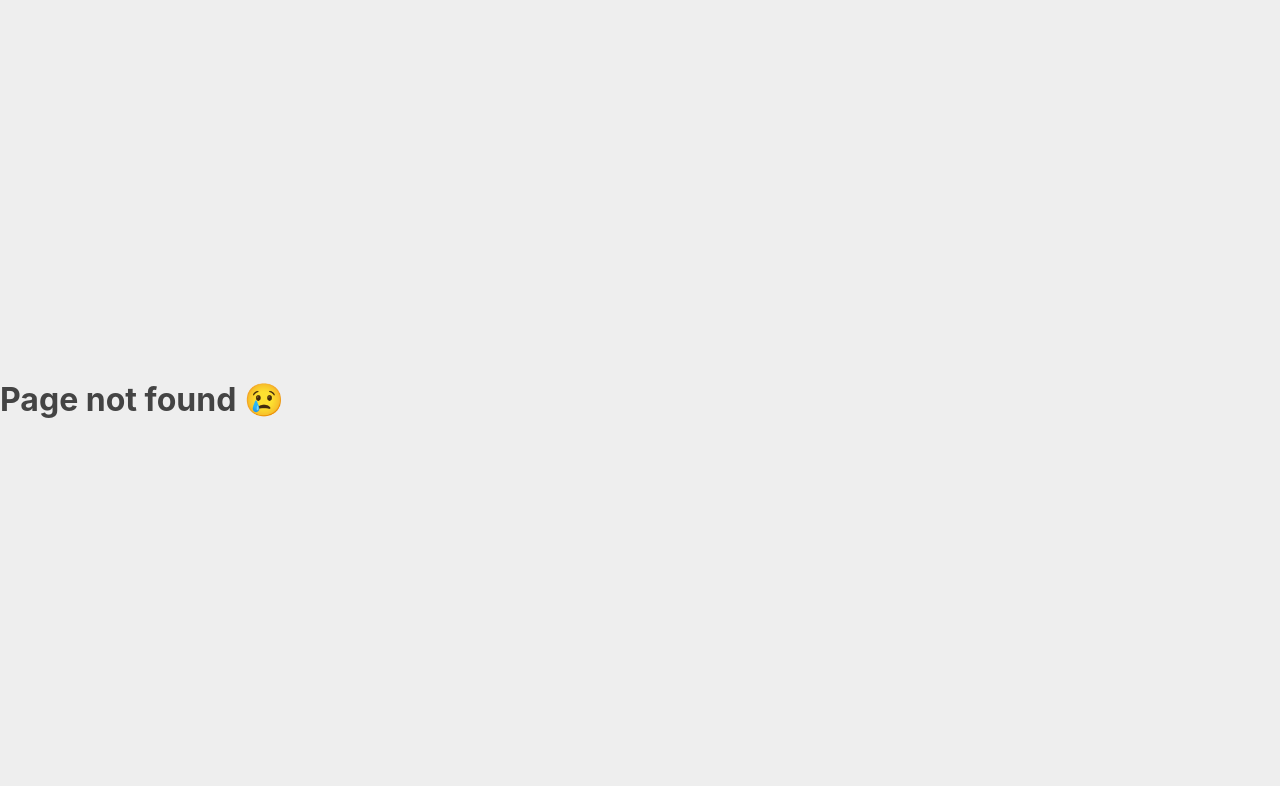
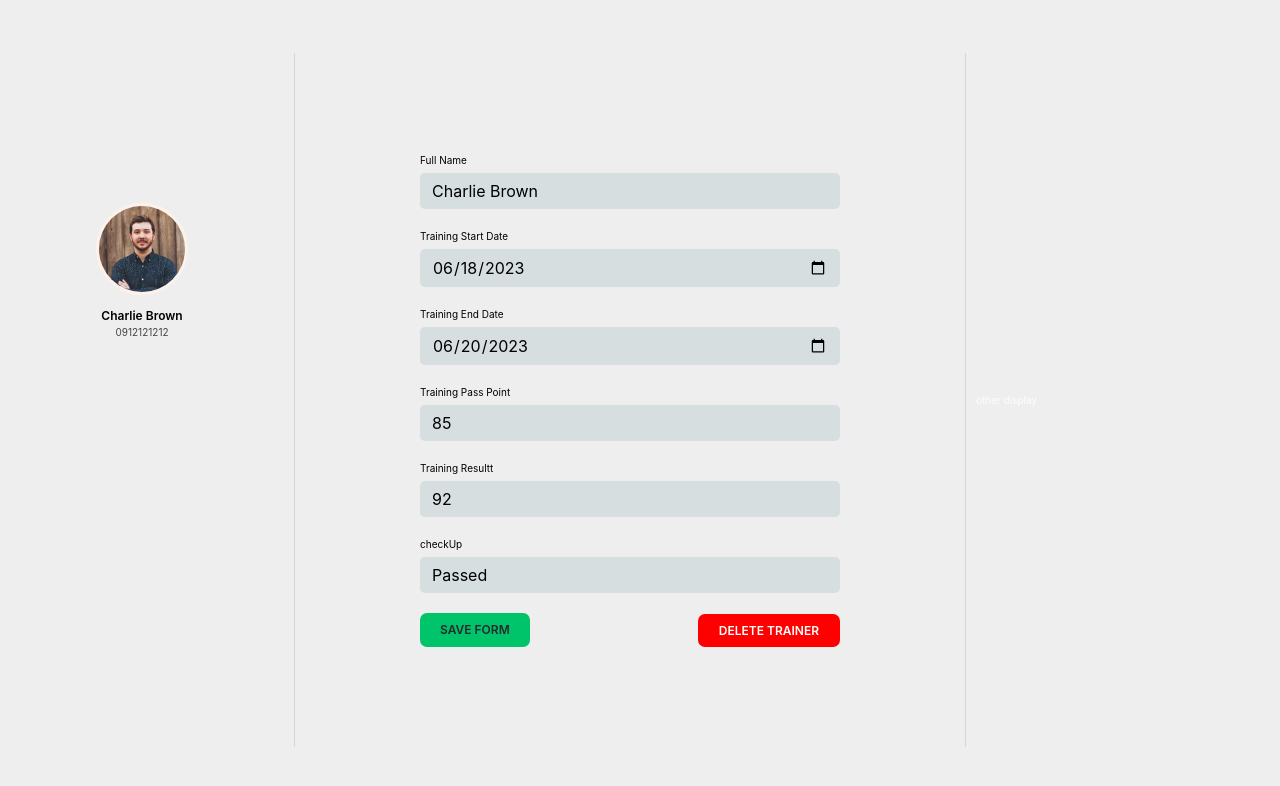
Before and after one commit to leulsege/Traffic-file-analysis, a React (Vite) app in the folder applications/webapp/: page /trainerprofile in a window 1280 px wide. Before the commit this address had no page. Shown: the top 786 px of the page. Built offline with nearby package versions, Linux system fonts and the light colour scheme.

Commit message:
add form and trainer profile

```diff
--- a/applications/webapp/src/App.tsx
+++ b/applications/webapp/src/App.tsx
@@ -11,6 +11,7 @@ import NotFound from "./components/NotFound";
 import { useState } from "react";
 import VehiclesApplayout from "./views/VehiclesApplayout";
 import TrainingAppLayout from "./views/TrainingAppLayout";
+import TrainerProfile from "./views/TrainerProfile";
 
 function App() {
   return (
@@ -22,6 +23,7 @@ function App() {
         <Route path="/signup" element={<Signup />}></Route>
         <Route path="/app" element={<AppLayout />}></Route>
         <Route path="/driverprofile" element={<DriverProfile />} />
+        <Route path="/trainerprofile" element={<TrainerProfile />} />
         <Route path="/vehicles" element={<VehiclesApplayout />} />
         <Route path="*" element={<NotFound />} />
         <Route path="/training" element={<TrainingAppLayout />} />
--- /dev/null
+++ b/applications/webapp/src/components/TrainerForm.tsx
@@ -0,0 +1,100 @@
+import { Link } from "react-router-dom";
+import styles from "./UserForm.module.css";
+import { useState } from "react";
+import { useStepContext } from "@mui/material";
+
+function UserForm({ trainings }) {
+  // PRE-FILL FOR DEV PURPOSES
+
+  const [name, setName] = useState(trainings.driver.name);
+  const [trainingStartDate, setTrainingStartDate] = useState(
+    trainings.trainingStartDate.split("T")[0]
+  );
+  const [trainingEndDate, setTrainingEndDate] = useState(
+    trainings.trainingEndDate.split("T")[0]
+  );
+
+  const [trainingPassPoint, setTrainingPassPoint] = useState(
+    trainings.trainingPassPoint
+  );
+  const [trainingResult, setTrainingResult] = useState(
+    trainings.trainingResult
+  );
+  const [checkUp, setCheckUp] = useState(trainings.checkUp);
+  return (
+    <main className={styles.login}>
+      <form className={styles.form}>
+        <div className={styles.row}>
+          <label htmlFor="text">Full Name</label>
+          <input
+            type="text"
+            id="fullName"
+            onChange={(e) => setName(e.target.value)}
+            value={name}
+            required
+          />
+        </div>
+
+        <div className={styles.row}>
+          <label htmlFor="text">Training Start Date</label>
+          <input
+            type="date"
+            id="trainingStartDate"
+            onChange={(e) => setTrainingStartDate(e.target.value)}
+            value={trainingStartDate}
+            required
+          />
+        </div>
+
+        <div className={styles.row}>
+          <label htmlFor="text">Training End Date</label>
+          <input
+            type="date"
+            id="trainingEndDate"
+            onChange={(e) => setTrainingEndDate(e.target.value)}
+            value={trainingEndDate}
+            required
+          />
+        </div>
+
+        <div className={styles.row}>
+          <label htmlFor="text">Training Pass Point</label>
+          <input
+            type="text"
+            id="trainingPassPoint"
+            onChange={(e) => setTrainingPassPoint(e.target.value)}
+            value={trainingPassPoint}
+            required
+          />
+        </div>
+        <div className={styles.row}>
+          <label htmlFor="text">Training Resultt</label>
+          <input
+            type="text"
+            id="trainingResult"
+            onChange={(e) => setTrainingResult(e.target.value)}
+            value={trainingResult}
+            required
+          />
+        </div>
+
+        <div className={styles.row}>
+          <label htmlFor="text">checkUp</label>
+          <input
+            type="text"
+            id="checkUp"
+            onChange={(e) => setCheckUp(e.target.value)}
+            value={checkUp}
+          />
+        </div>
+
+        <div className={styles.buttons}>
+          <Link className={styles.ctaLink}>Save Form</Link>
+          <button className={styles.delbtn}>Delete Trainer</button>
+        </div>
+      </form>
+    </main>
+  );
+}
+
+export default UserForm;
--- /dev/null
+++ b/applications/webapp/src/views/TrainerProfile.tsx
@@ -0,0 +1,56 @@
+import React from "react";
+import styles from "./DriverProfile.module.css";
+import { useState } from "react";
+import TrainerForm from "../components/TrainerForm";
+
+const res = {
+  data: {
+    trainings: {
+      _id: "659722c69235c356e0646486",
+      trainingType: "Hazardous Materials",
+      trainingStartDate: "2023-06-18T00:00:00.000Z",
+      trainingEndDate: "2023-06-20T00:00:00.000Z",
+      trainingPassPoint: 85,
+      trainingResult: 92,
+      checkUp: "Passed",
+      driver: {
+        photo: null,
+        phoneNumber: "0912121212",
+        _id: "659706571e689e586452981d",
+        name: "Charlie Brown",
+        licenseLevel: "Class C",
+        licenseNumber: "GHI123",
+        licenseExpiredDate: "2022-06-18T00:00:00.000Z",
+        gender: "Male",
+        commencementDate: "2018-11-30T00:00:00.000Z",
+        age: 38,
+        idNumber: "678901234",
+        __v: 0,
+        id: "659706571e689e586452981d",
+      },
+      __v: 0,
+    },
+  },
+};
+const driverinf = res.data.trainings.driver;
+console.log(driverinf, "from training inf");
+
+function TrainerProfile() {
+  return (
+    <>
+      <main className={styles.container}>
+        <div className={styles.imgholder}>
+          <img src="driver.jpg" className={styles.driverImg} />
+          <p className={styles.name}>{driverinf.name}</p>
+          <p className={styles.phoneNumber}>{driverinf.phoneNumber}</p>
+        </div>
+        <div className={styles.profileSettings}>
+          <TrainerForm trainings={res.data.trainings} />
+        </div>
+        <div>other display</div>
+      </main>
+    </>
+  );
+}
+
+export default TrainerProfile;
```
